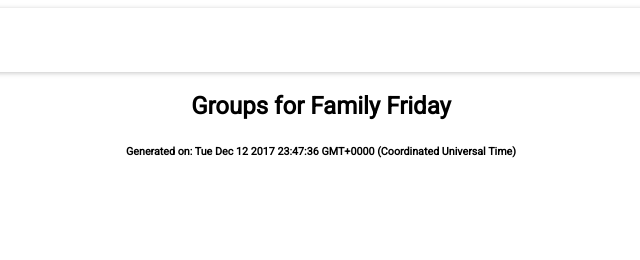
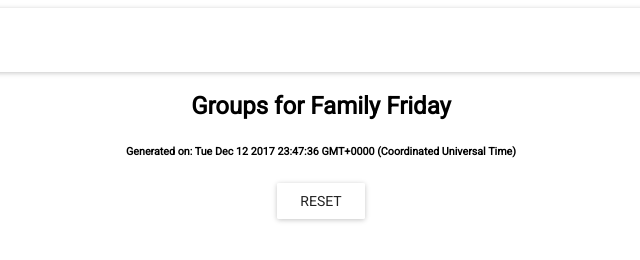
Before and after one commit to gabby/family_friday, a React app: page /groups in a window 1280 px wide. Shown: the full height of the page, 319-959 px from the left. Built offline with nearby package versions, Linux system fonts and the light colour scheme.

Commit message:
add button to reset local storage and redux group store when clicked

```diff
--- a/public/style.scss
+++ b/public/style.scss
@@ -57,3 +57,9 @@
   display:flex;
   justify-content: center;
 }
+
+.reset-button{
+  display:flex;
+  justify-content: center;
+  padding-bottom: 20px;
+}
--- a/src/components/Groups.js
+++ b/src/components/Groups.js
@@ -1,9 +1,8 @@
 import React, {Component} from 'react';
 import { connect } from 'react-redux';
 import { Link } from 'react-router-dom';
-import { setNewGroups } from "../store";
-import { AppBar, Subheader, Divider, Paper, List, ListItem } from 'material-ui';
-import { white, black } from 'material-ui/styles/colors';
+import { setNewGroups, resetGroups } from "../store";
+import { AppBar, Subheader, Divider, Paper, List, ListItem, RaisedButton } from 'material-ui';
 import "../../public/style.scss"
 
 class Groups extends Component {
@@ -11,6 +10,7 @@ class Groups extends Component {
     super(props)
     this.generateGroups = this.generateGroups.bind(this)
     this.findGroupSize = this.findGroupSize.bind(this)
+    this.handleResetGroups = this.handleResetGroups.bind(this)
   }
 
   // Helper function to determine Group Size
@@ -54,6 +54,12 @@ class Groups extends Component {
     }
   }
 
+  handleResetGroups(event){
+    event.preventDefault();
+    this.props.reset();
+    localStorage.removeItem('groups');
+  }
+
   render(props){
     let groups = this.props.groups;
     let date = localStorage.getItem('date_generated')
@@ -61,6 +67,11 @@ class Groups extends Component {
       <div className="groups-container">
         <h2>Groups for Family Friday</h2>
         <h6>Generated on: {date}</h6>
+        <div className="reset-button">
+          <Link to="/">
+            <RaisedButton type='button' label='Reset' onClick={this.handleResetGroups}/>
+          </Link>
+        </div>
         <div className="groups">
           {
             groups.map(group => {
@@ -98,6 +109,9 @@ const mapDispatchToProps = dispatch => {
   return {
     setGroups: groups => {
         dispatch(setNewGroups(groups))
+    },
+    reset: () => {
+      dispatch(resetGroups())
     }
   }
 }
```
Also changed, not shown: src/components/AddEmployee.js (deleted).
